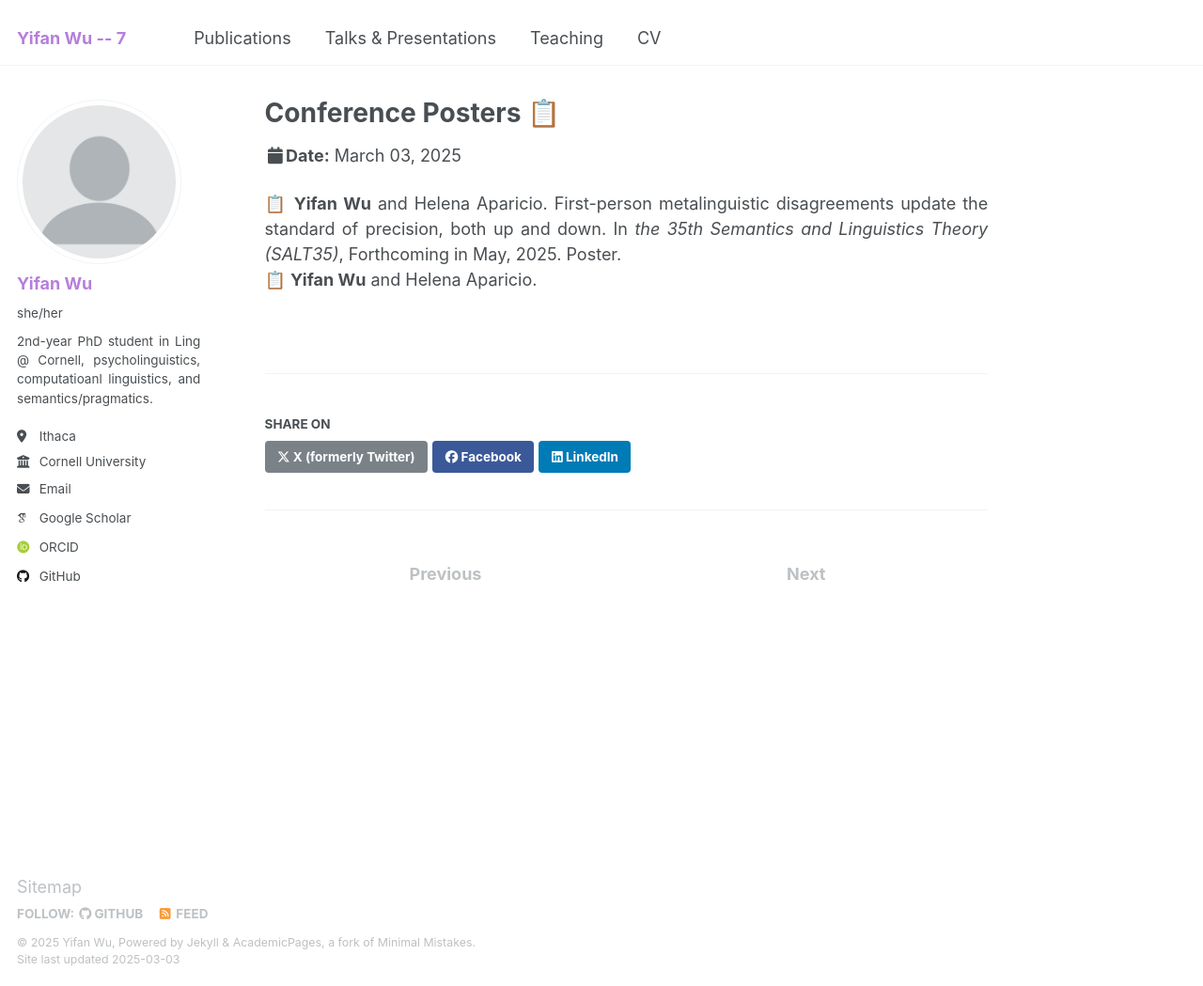
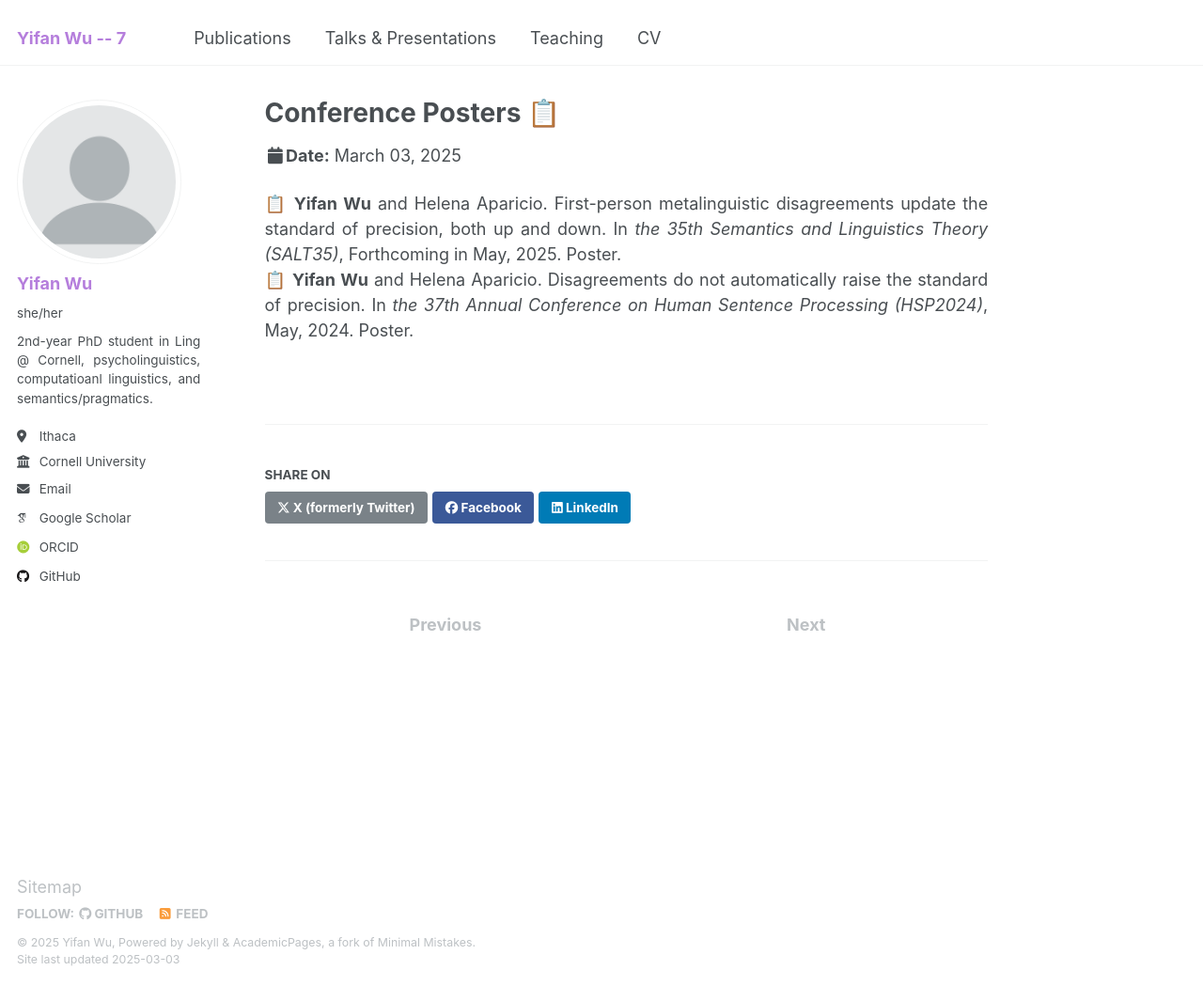
Before and after one commit to lynn-yifanwu-ling/lynn-yifanwu-ling.github.io, a Jekyll site: the page built from _talks/posters.md, in a window 1280 px wide and 1049 px high. Shown: the whole window at 94% size. Built offline with Jekyll 4.4.1, drawn with Linux system fonts in a browser that asks for light colours; emoji names are drawn with the system emoji font; some web fonts are replaced.

Commit message:
Update posters.md

```diff
--- a/_talks/posters.md
+++ b/_talks/posters.md
@@ -6,4 +6,4 @@ permalink: /talks/conference_posters
 ---
 
 :clipboard: **Yifan Wu** and Helena Aparicio. First-person metalinguistic disagreements update the standard of precision, both up and down. In *the 35th Semantics and Linguistics Theory (SALT35)*, Forthcoming in May, 2025. Poster. <br>
-:clipboard: **Yifan Wu** and Helena Aparicio.
+:clipboard: **Yifan Wu** and Helena Aparicio. Disagreements do not automatically raise the standard of precision. In *the 37th Annual Conference on Human Sentence Processing (HSP2024)*, May, 2024. Poster.
```
